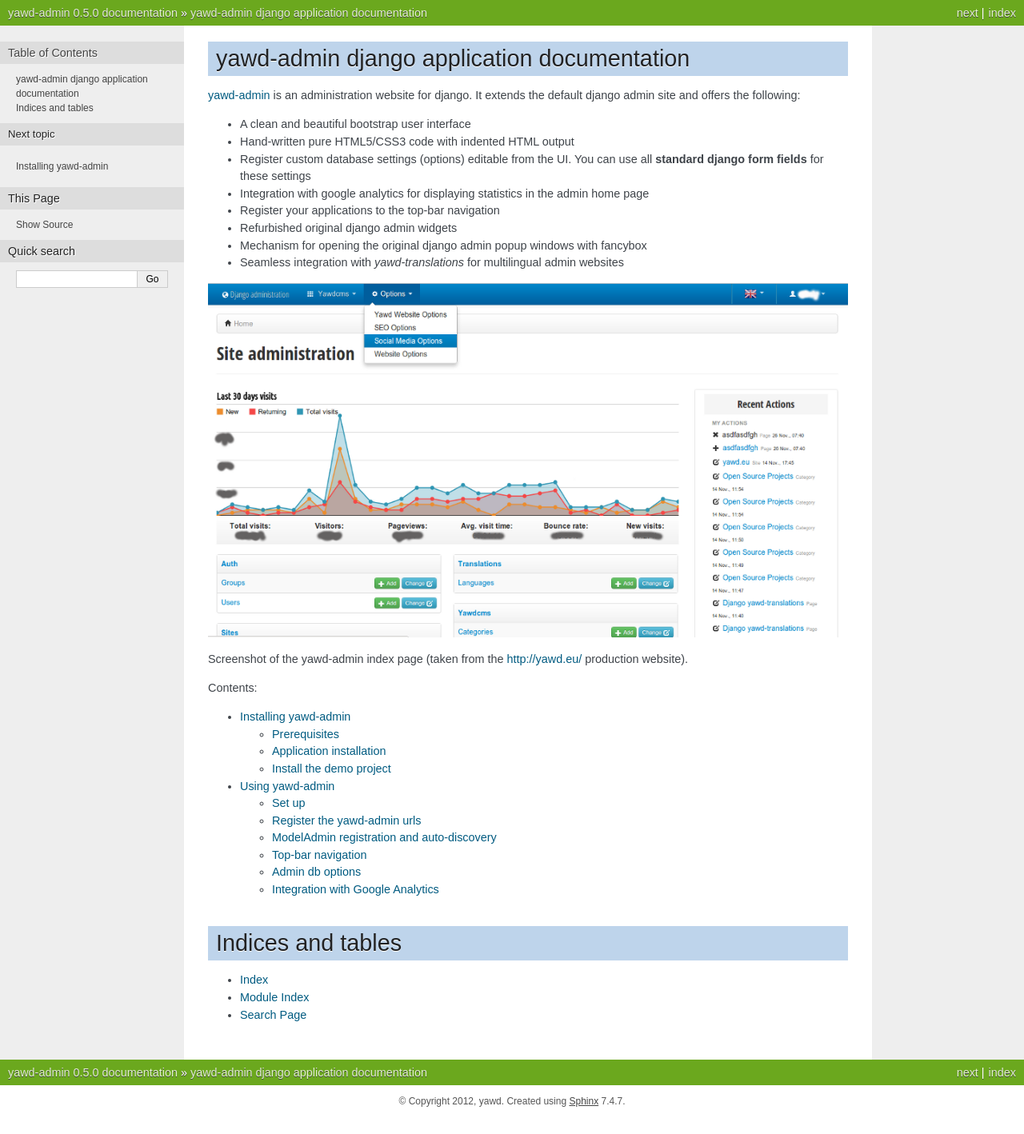
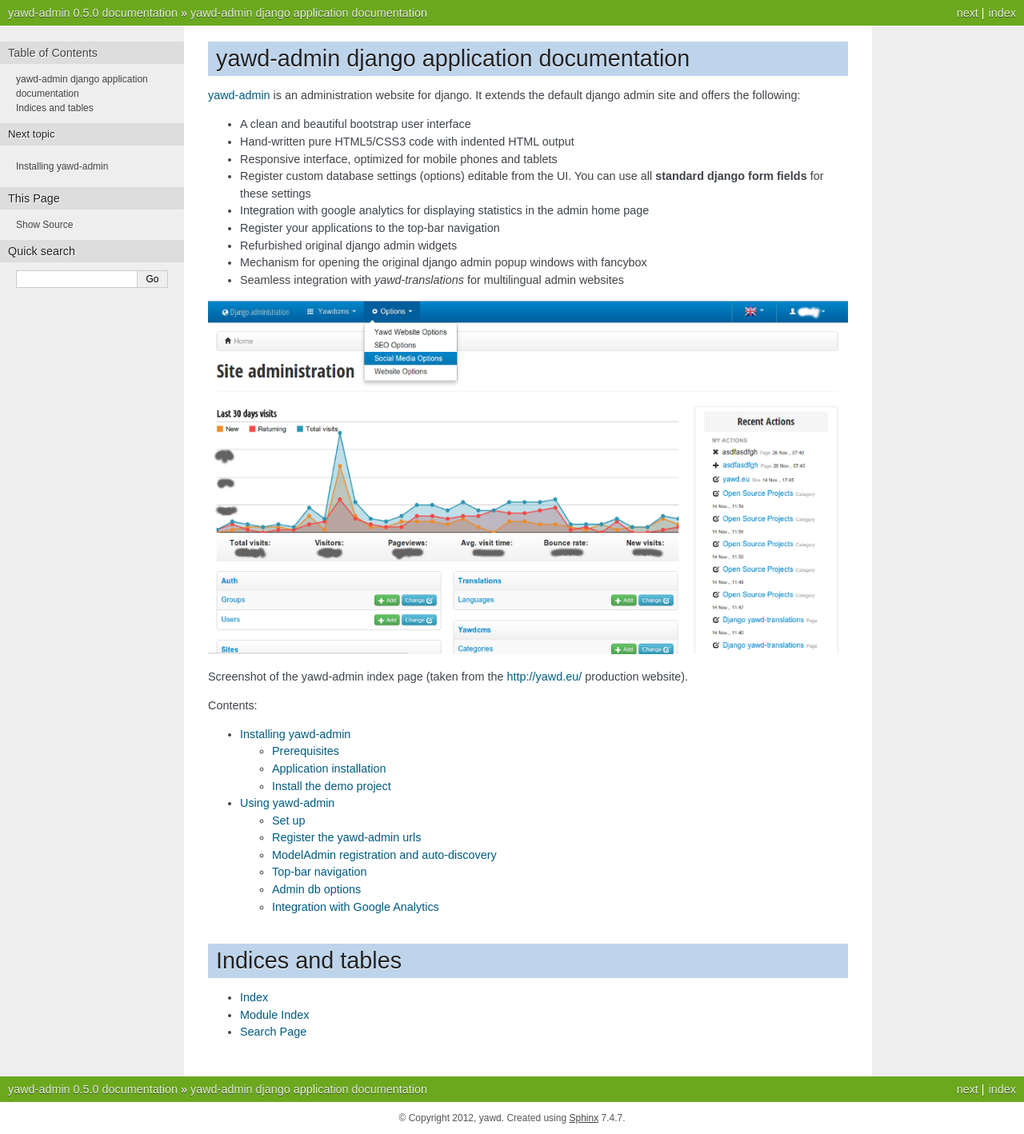
Before and after one commit to ppetrid/yawd-admin, a Sphinx documentation site: the page built from docs/index.rst, in a window 1280 px wide. Shown: the whole page at 80% size. Built offline with Sphinx 7.4.7, drawn with Linux system fonts in a browser that asks for light colours; before the commit the page ends 1397 px from its top, so only the background shows below that.

Commit message:
minor doc update

```diff
--- a/README.rst
+++ b/README.rst
@@ -7,6 +7,7 @@
 
 * A clean and beautiful bootstrap user interface
 * Hand-written pure HTML5/CSS3 code with indented HTML output
+* Responsive interface, optimized for mobile phones and tablets
 * Register custom database settings (options) editable from the UI. You can use all **standard django form fields** for these settings
 * Integration with google analytics for displaying statistics in the admin home page
 * Register your applications to the top-bar navigation
--- a/docs/index.rst
+++ b/docs/index.rst
@@ -12,6 +12,7 @@
 
 * A clean and beautiful bootstrap user interface
 * Hand-written pure HTML5/CSS3 code with indented HTML output
+* Responsive interface, optimized for mobile phones and tablets
 * Register custom database settings (options) editable from the UI. You can use all **standard django form fields** for these settings
 * Integration with google analytics for displaying statistics in the admin home page
 * Register your applications to the top-bar navigation
```
